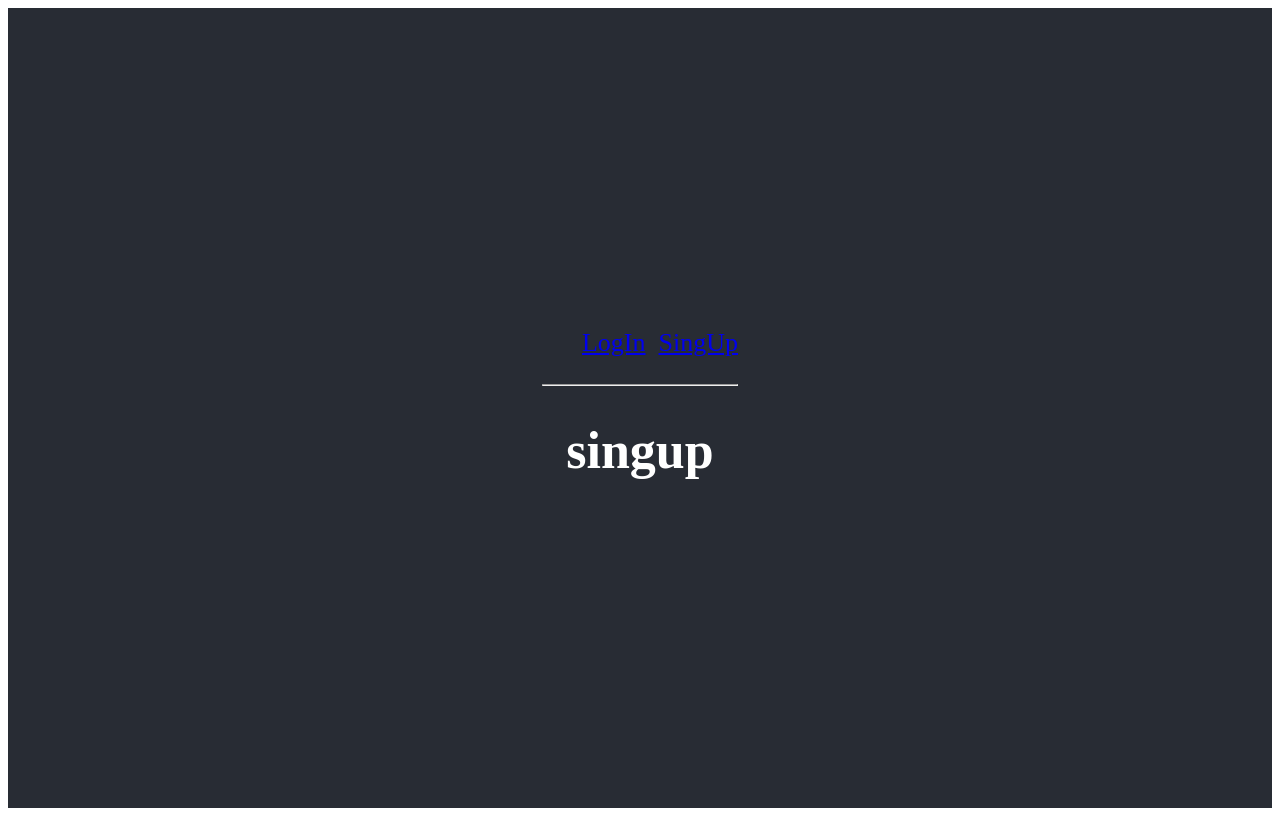
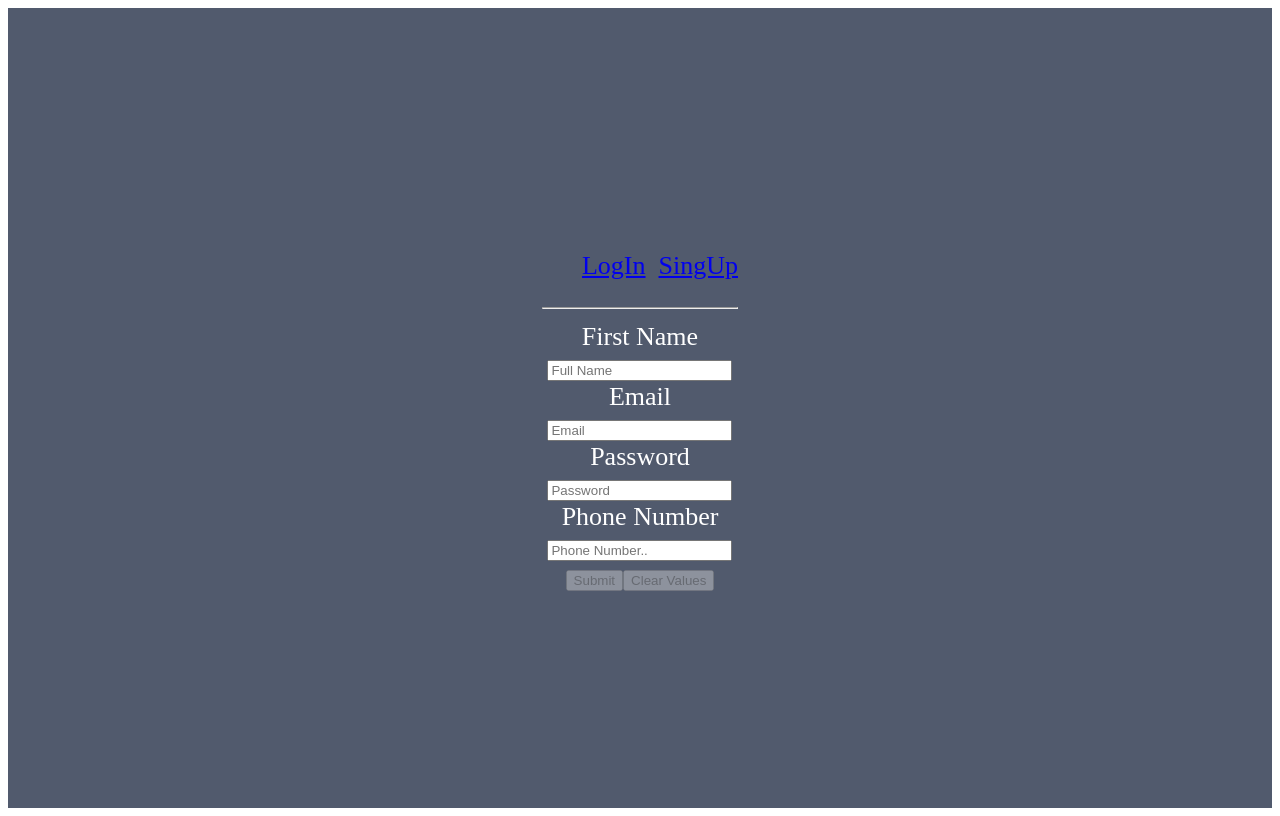
Before and after one commit to shivamrai83/-TutorialsPoint-FrontEnd, a React (Create React App) app in the folder front-end/: page /singUp in a window 1280 px wide. Built offline with nearby package versions, Linux system fonts and the light colour scheme.

Commit message:
LogIn-SingUp added

```diff
--- a/front-end/src/App.css
+++ b/front-end/src/App.css
@@ -14,7 +14,7 @@
 }
 
 .App-header {
-  background-color: #282c34;
+  background-color: #515a6d;
   min-height: 100vh;
   display: flex;
   flex-direction: column;
--- a/front-end/src/LogIn-SingUp/LogIn.jsx
+++ b/front-end/src/LogIn-SingUp/LogIn.jsx
@@ -2,10 +2,40 @@ import React from 'react'
 import { Field, reduxForm } from 'redux-form'
 
  function LogIn(props) {
-    const { handleSubmit } = props
+    const { handleSubmit, pristine, reset, submitting } = props
     return (
         <form onSubmit={handleSubmit}>
-             <Field name="email"  component="input" type="text" label="E-MAIL" />
+        <div>
+        <label>Email</label>
+        <div>
+          <Field
+            name="email"
+            component="input"
+            type="email"
+            placeholder="Email"
+          />
+        </div>
+      </div>
+
+      <div>
+        <label>Password</label>
+        <div>
+          <Field
+            name="password"
+            component="input"
+            type="password"
+            placeholder="Password"
+          />
+        </div>
+      </div>
+      <div>
+        <button type="submit" disabled={pristine || submitting}>
+          Submit
+        </button>
+        <button type="button" disabled={pristine || submitting} onClick={reset}>
+          Clear Values
+        </button>
+      </div>
         </form>
     )
 }
--- a/front-end/src/LogIn-SingUp/SingUp.jsx
+++ b/front-end/src/LogIn-SingUp/SingUp.jsx
@@ -1,9 +1,70 @@
 import React from 'react'
+import { Field, reduxForm } from 'redux-form'
 
-export default function SingUp() {
-    return (
+const SimpleForm = props => {
+  const { handleSubmit, pristine, reset, submitting } = props
+  return (
+    <form onSubmit={handleSubmit}>
+      <div>
+        <label>First Name</label>
         <div>
-            <h1>singup</h1>
+          <Field
+            name="fullName"
+            component="input"
+            type="text"
+            placeholder="Full Name"
+          />
         </div>
-    )
+      </div>
+
+      <div>
+        <label>Email</label>
+        <div>
+          <Field
+            name="email"
+            component="input"
+            type="email"
+            placeholder="Email"
+          />
+        </div>
+      </div>
+
+      <div>
+        <label>Password</label>
+        <div>
+          <Field
+            name="password"
+            component="input"
+            type="password"
+            placeholder="Password"
+          />
+        </div>
+      </div>
+
+      <div>
+        <label>Phone Number</label>
+        <div>
+          <Field
+            name="Phone"
+            component="input"
+            type="number"
+            placeholder="Phone Number.."
+          />
+        </div>
+      </div>
+
+      <div>
+        <button type="submit" disabled={pristine || submitting}>
+          Submit
+        </button>
+        <button type="button" disabled={pristine || submitting} onClick={reset}>
+          Clear Values
+        </button>
+      </div>
+    </form>
+  )
 }
+
+export default reduxForm({
+  form: 'singup'
+})(SimpleForm)
```
